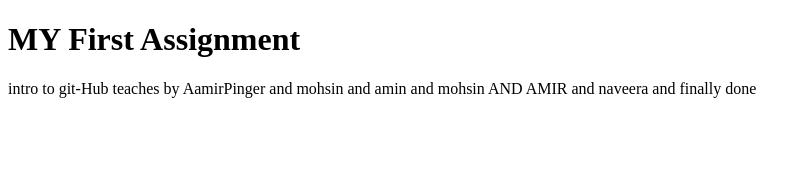
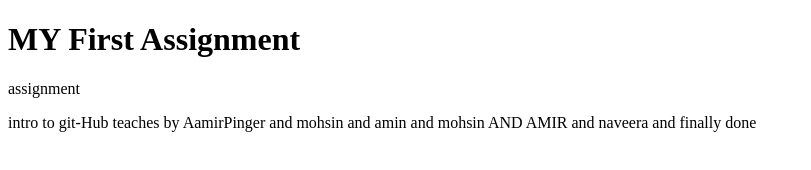
Before and after one commit to Naveera-Latif/Bootcamp, a plain HTML site: page index.html in a window 1280 px wide. Shown: the whole page, without its empty margins (0-811 px from the left). Drawn offline with Linux system fonts and the light colour scheme.

Commit message:
update index.html

```diff
--- a/index.html
+++ b/index.html
@@ -7,6 +7,7 @@
 </head>
 <body>
     <h1>MY First Assignment</h1>
+    <p>assignment</p>
     <p>intro to git-Hub teaches by AamirPinger and mohsin and amin and mohsin AND AMIR and naveera and finally done</p>
 </body>
 </html>
```
